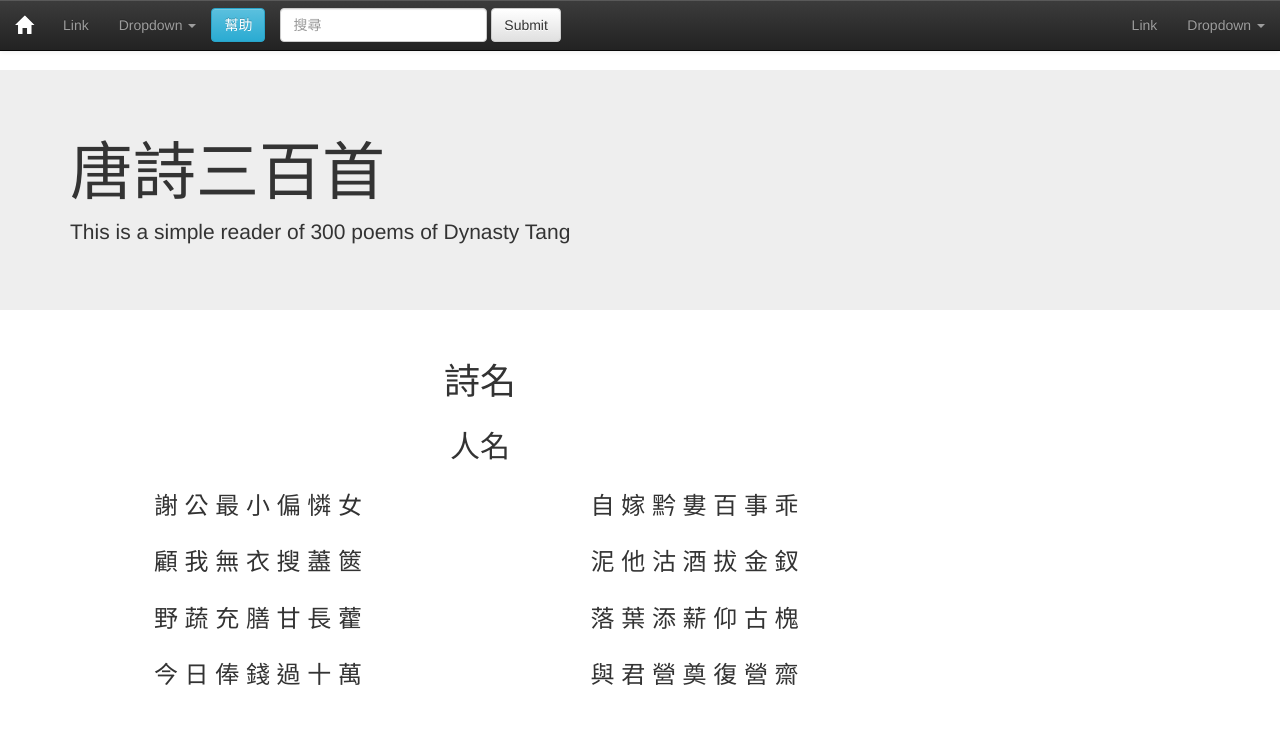
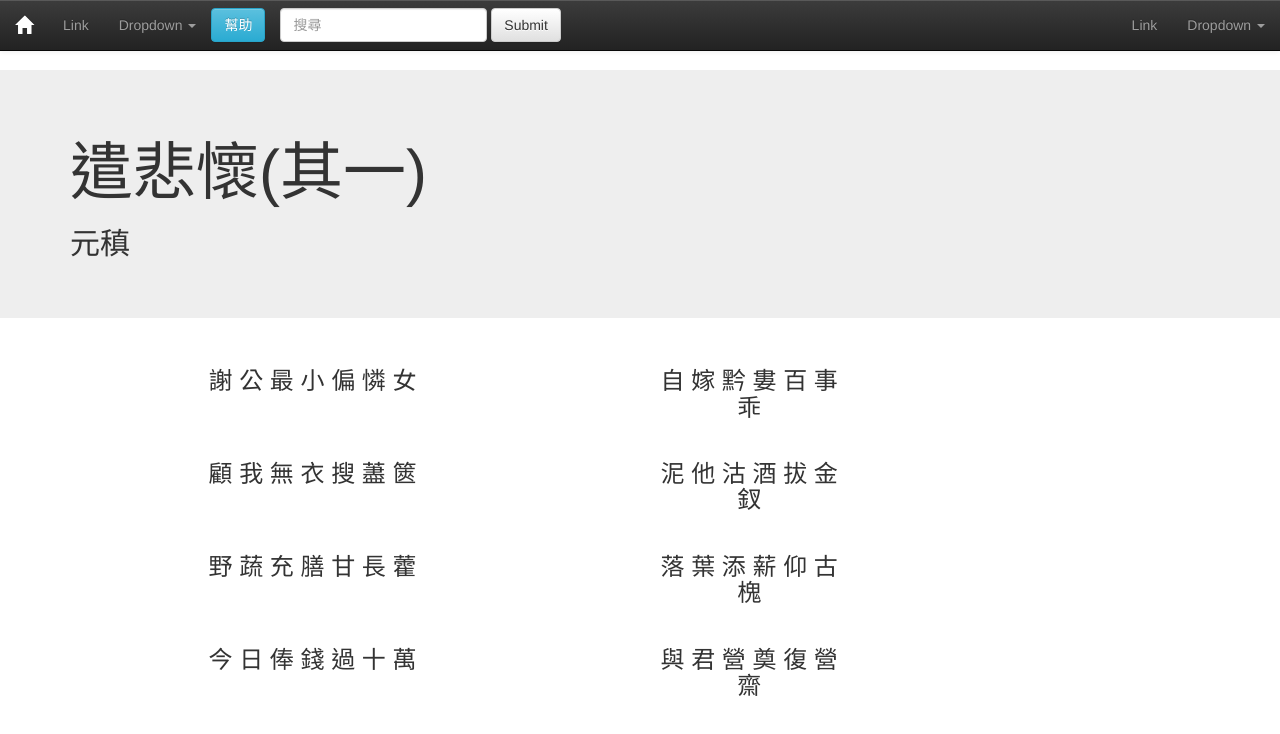
Before and after one commit to Omar002/300PoemsOfTang, a plain HTML site: page index.html in a window 1280 px wide. Drawn offline with nearby package versions, Linux system fonts and the light colour scheme; a web font is replaced by a local one.

Commit message:
Add sentence dynamically and resize content

```diff
--- a/css/style.css
+++ b/css/style.css
@@ -14,6 +14,7 @@ body { padding-top: 70px; }
 	font-family: "DFLungMen-B5", Impact, sans-serif;
 }
 
-#poemcontent .sentence {
-  text-align:center;
+#poemcontent{
+	margin:0 auto;
+	text-align:center;
 }
--- /dev/null
+++ b/db/poems.json
@@ -0,0 +1,37 @@
+[
+	{
+	"poem":"遣悲懷(其一)",
+	"poet":"元稹",
+	"era":"盛唐",
+	"type":"七言律詩",
+	"sentence":
+		[
+		"謝 公 最 小 偏 憐 女",
+		"自 嫁 黔 婁 百 事 乖",
+		"顧 我 無 衣 搜 藎 篋",
+		"泥 他 沽 酒 拔 金 釵",
+		"野 蔬 充 膳 甘 長 藿",
+		"落 葉 添 薪 仰 古 槐",
+		"今 日 俸 錢 過 十 萬",
+		"與 君 營 奠 復 營 齋"
+		]
+	},
+
+	{
+	"poem":"遣悲懷(其二)",
+	"poet":"元稹",
+	"era":"盛唐",
+	"type":"七言律詩",
+	"sentence":
+		[
+		"昔 日 戲 言 身 後 事",
+		"今 朝 都 到 眼 前 來",
+		"衣 裳 已 施 行 看 盡",
+		"針 線 猶 存 未 忍 開",
+		"尚 想 舊 情 憐 婢 僕",
+		"也 曾 因 夢 送 錢 財",
+		"誠 知 此 恨 人 人 有",
+		"貧 賤 夫 妻 百 事 哀"
+		]
+	}
+]
--- a/index.html
+++ b/index.html
@@ -108,66 +108,15 @@
     <div class="col-md-12">
       <div class="jumbotron">
         <div class="container ">
-          <h1>唐詩三百首</h1>
-          <p>This is a simple reader of 300 poems of Dynasty Tang</p>
-        </div>
-      </div>
-    <!-- name of poem-->
-      <div class="col-md-9">
-        <div class="PoemName">
-          <h1>詩名</h1>
-        </div>
-      </div>
-    <!-- name of poet-->
-      <div class="col-md-9">
-        <div class="PoetName">
-          <h2>人名</h2>
-        </div>
+          <id="poem">
+            <h1></h1>
+          	<h2></h2>
         </div>
       </div>
   </div> <!-- end row -->
 
   <div class="row" id="poemcontent">
-    <div class="col-md-5">
-      <div class="sentence" id="s1">
-        <h3>謝 公 最 小 偏 憐 女</h3>
-      </div>
-    </div>
-    <div class="col-md-3">
-      <div class="sentence" id="s2">
-        <h3>自 嫁 黔 婁 百 事 乖</h3>
-      </div>
-    </div>
-    <div class="col-md-5">
-      <div class="sentence" id="s3">
-        <h3>顧 我 無 衣 搜 藎 篋</h3>
-      </div>
-    </div>
-    <div class="col-md-3">
-      <div class="sentence" id="s4">
-        <h3>泥 他 沽 酒 拔 金 釵</h3>
-      </div>
-    </div>
-    <div class="col-md-5">
-      <div class="sentence" id="s5">
-        <h3>野 蔬 充 膳 甘 長 藿</h3>
-      </div>
-    </div>
-    <div class="col-md-3">
-      <div class="sentence" id="s6">
-        <h3>落 葉 添 薪 仰 古 槐</h3>
-      </div>
-    </div>
-    <div class="col-md-5">
-      <div class="sentence" id="s7">
-        <h3>今 日 俸 錢 過 十 萬</h3>
-      </div>
-    </div>
-    <div class="col-md-3">
-      <div class="sentence" id="s8">
-        <h3>與 君 營 奠 復 營 齋</h3>
-      </div>
-    </div>
+
   </div>
 
 
@@ -188,6 +137,8 @@
     });
 
     $( "#accordion" ).accordion();
+
+    //sticky navbar
     var num = 200; //number of pixels before modifying styles
 
     $(window).bind('scroll', function () {
@@ -197,10 +148,27 @@
           $('.menu').removeClass('fixed');
       }
     });
-  });
-  $(function() {
+    //end sticky navbar
+
+    //clear page
+    $("#poemcontent").html('<div class="row" id="poemcontent"></div>')
+
+    //dynamically add sentence
+	$.getJSON("db/poems.json",function(result){
+		$("h1").html(result[0].poem);
+		$("h2").html(result[0].poet);
+		for(i = 0; i < result[0].sentence.length; i++)
+		{
+			if(i % 2 === 0)
+				$("#poemcontent").append("<div class='col-sm-6'><h3>"+result[0].sentence[i]+"<h3></div>");
+			else
+				$("#poemcontent").append("<div class='col-sm-2'><h3>"+result[0].sentence[i]+"<h3></div>");
+		}
 
 	});
+});
+
+
 </script>
   </body>
 </html>
```
Lines whose indentation alone changed are shown as unchanged.
